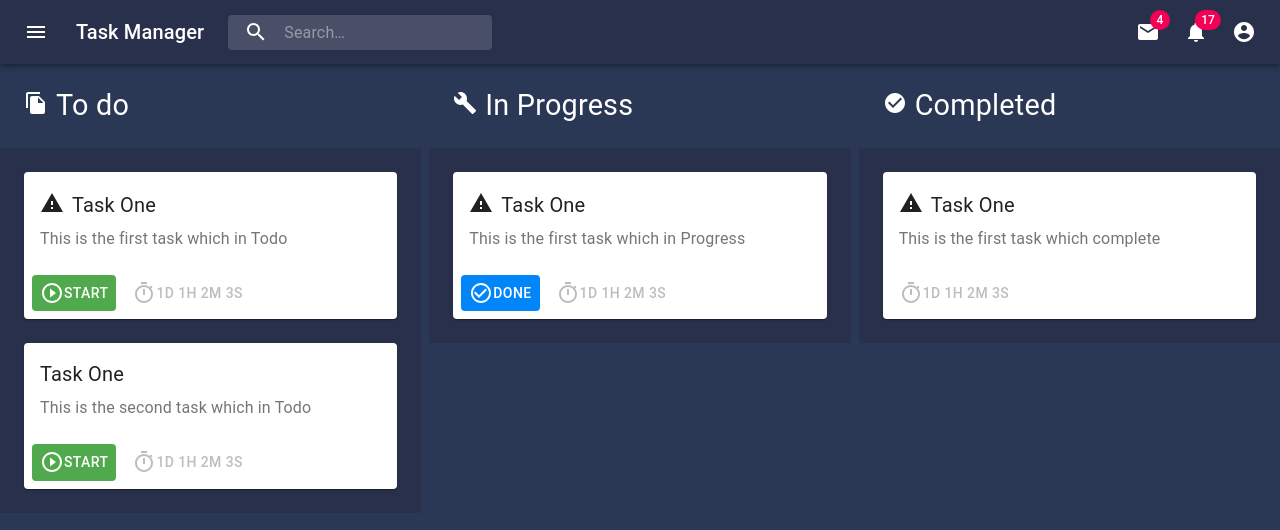
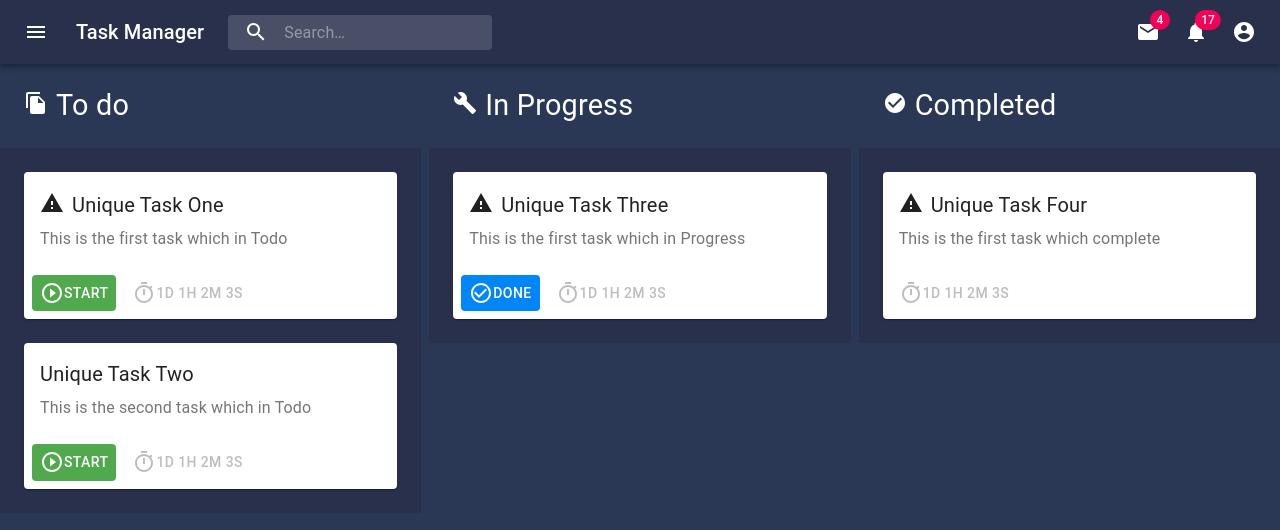
Before and after one commit to rishabh-khurana/Task-Manager, a React (Create React App) app: page / in a window 1280 px wide. Shown: the top 530 px of the page. Built offline with nearby package versions, Linux system fonts and the light colour scheme.

Commit message:
task move functions added

```diff
--- a/package.json
+++ b/package.json
@@ -12,7 +12,9 @@
     "@testing-library/user-event": "^7.1.2",
     "react": "^16.12.0",
     "react-dom": "^16.12.0",
-    "react-scripts": "3.3.0"
+    "react-redux": "^7.1.3",
+    "react-scripts": "3.3.0",
+    "redux": "^4.0.4"
   },
   "scripts": {
     "start": "react-scripts start",
--- a/src/components/HomePage.js
+++ b/src/components/HomePage.js
@@ -8,16 +8,7 @@ import BuildIcon from '@material-ui/icons/Build';
 import Typography from '@material-ui/core/Typography';
 import SimpleCard from './Task';
 import CardTypes from '../utils/flags';
-import Testdata from '../utils/test';
 
-// Render each task in a specific category
-function RenderTasks(CardData,Cardtype) {
-
-    let result=CardData.map((e)=>{
-        return <SimpleCard key={e.indexNo} data={e} cardtype={Cardtype}></SimpleCard>;
-    })
-    return result
-}
 
 
 class HomePage extends React.Component{
@@ -25,10 +16,67 @@ class HomePage extends React.Component{
     constructor(){
         super()
         this.state={
-            data:Testdata,
+            todoList:[
+                {
+                    taskName:"Unique Task One",
+                    taskdesc:"This is the first task which in Todo",
+                    timeOfRegister:"20/11/2019",
+                    importance:"High"
+                },
+                {
+                    taskName:"Unique Task Two",
+                    taskdesc:"This is the second task which in Todo",
+                    timeOfRegister:"21/11/2019",
+                    importance:"Low"
+                }
+            ],
+            inProgressList:[
+                {
+                    taskName:"Unique Task Three",
+                    taskdesc:"This is the first task which in Progress",
+                    timeOfRegister:"20/11/2019",
+                    importance:"High"
+                }
+            ],
+            completedList:[
+                {
+                    taskName:"Unique Task Four",
+                    taskdesc:"This is the first task which complete",
+                    timeOfRegister:"20/11/2019",
+                    importance:"High"
+                }
+            ],
             Cardtypes:CardTypes
         }
     }
+
+    // Move Todo task to the InProgress list
+    StartTodoTask(data){
+        // Add task to the InProgress List
+        const newitem=data
+        this.setState({inProgressList:[...this.state.inProgressList,newitem]})
+
+        // Remove task from existing Todo List
+        const newList=this.state.todoList.filter(task => task.taskName!==data.taskName)
+        this.setState({todoList:newList})
+
+        // Save in database
+    }
+
+    CompleteTask(data){
+        // Add task to the InProgress List
+        const newitem=data
+        this.setState({completedList:[...this.state.completedList,newitem]})
+
+        // Remove task from existing Todo List
+        const newList=this.state.inProgressList.filter(task => task.taskName!==data.taskName)
+        this.setState({inProgressList:newList})
+
+        // Save in database
+    }
+
+
+
 
     render(){
         return(
@@ -40,7 +88,7 @@ class HomePage extends React.Component{
                             <Typography style={{fontSize:'1.8rem'}} variant='h4'><FileCopyIcon style={{marginRight:'0.5rem'}}/>To do</Typography>
                         </div>
                         <div className='list-container'>
-                            {RenderTasks(this.state.data[0],this.state.Cardtypes.TODO)}
+                            {this.state.todoList.map((e)=> <SimpleCard key={e.taskName} data={e} cardtype={this.state.Cardtypes.TODO} clickHandler={this.StartTodoTask.bind(this,e)}></SimpleCard>)}
                         </div>
                     </Grid>
                     <Grid item sm xs={12}>
@@ -48,7 +96,7 @@ class HomePage extends React.Component{
                             <Typography style={{fontSize:'1.8rem'}} variant='h4'><BuildIcon style={{marginRight:'0.5rem'}}/>In Progress</Typography>
                         </div>
                         <div className='list-container'>
-                            {RenderTasks(this.state.data[1],this.state.Cardtypes.INPROGRESS)}
+                            {this.state.inProgressList.map((e)=> <SimpleCard key={e.taskName} data={e} cardtype={this.state.Cardtypes.INPROGRESS} clickHandler={this.CompleteTask.bind(this,e)}></SimpleCard>)}
                         </div>
                     </Grid>
                     <Grid item sm xs={12}>
@@ -56,7 +104,7 @@ class HomePage extends React.Component{
                             <Typography style={{fontSize:'1.8rem'}} variant='h4'><CheckCircleIcon style={{marginRight:'0.5rem'}}/>Completed</Typography>
                         </div>
                         <div className='list-container'>
-                            {RenderTasks(this.state.data[2],this.state.Cardtypes.COMPLETED)}
+                            {this.state.completedList.map((e)=> <SimpleCard key={e.taskName} data={e} cardtype={this.state.Cardtypes.COMPLETED} clickHandler={this.StartTodoTask}></SimpleCard>)}
                         </div>
                     </Grid>
                 </Grid>
--- a/src/components/Task.js
+++ b/src/components/Task.js
@@ -55,8 +55,8 @@ class SimpleCard extends React.Component{
           </Typography>
         </CardContent>
         <CardActions>
-          {this.props.cardtype === this.state.cardTypes.TODO ? <Button style={{backgroundColor:'#50aa4d', color: 'white'}}><PlayCircleOutlineIcon/>Start</Button>:null}
-          {this.props.cardtype === this.state.cardTypes.INPROGRESS ? <Button style={{backgroundColor:'#0086f9', color: 'white'}}><CheckCircleOutlineIcon/>Done</Button>:null}
+          {this.props.cardtype === this.state.cardTypes.TODO ? <Button style={{backgroundColor:'#50aa4d', color: 'white'}} onClick={(e)=>this.props.clickHandler(this.props.data)}><PlayCircleOutlineIcon/>Start</Button>:null}
+          {this.props.cardtype === this.state.cardTypes.INPROGRESS ? <Button style={{backgroundColor:'#0086f9', color: 'white'}} onClick={(e)=>this.props.clickHandler(this.props.data)}><CheckCircleOutlineIcon/>Done</Button>:null}
           <Button disabled>
             <TimerIcon/>1d 1h 2m 3s
           </Button>
```
Also changed, not shown: 1 other file (tests, documents, lock files or other folders).
